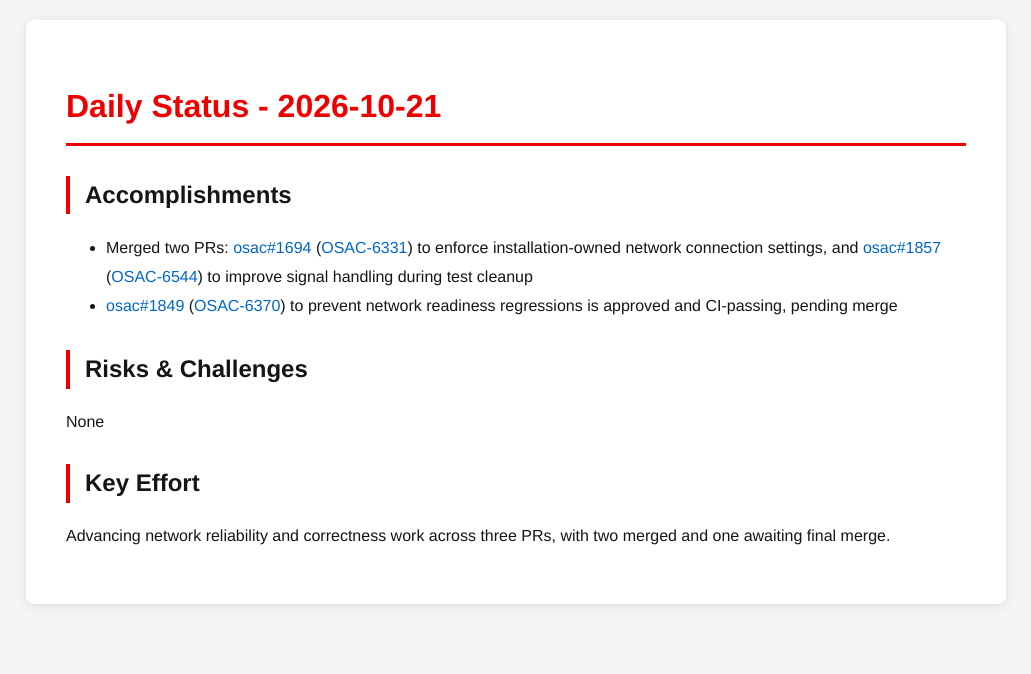
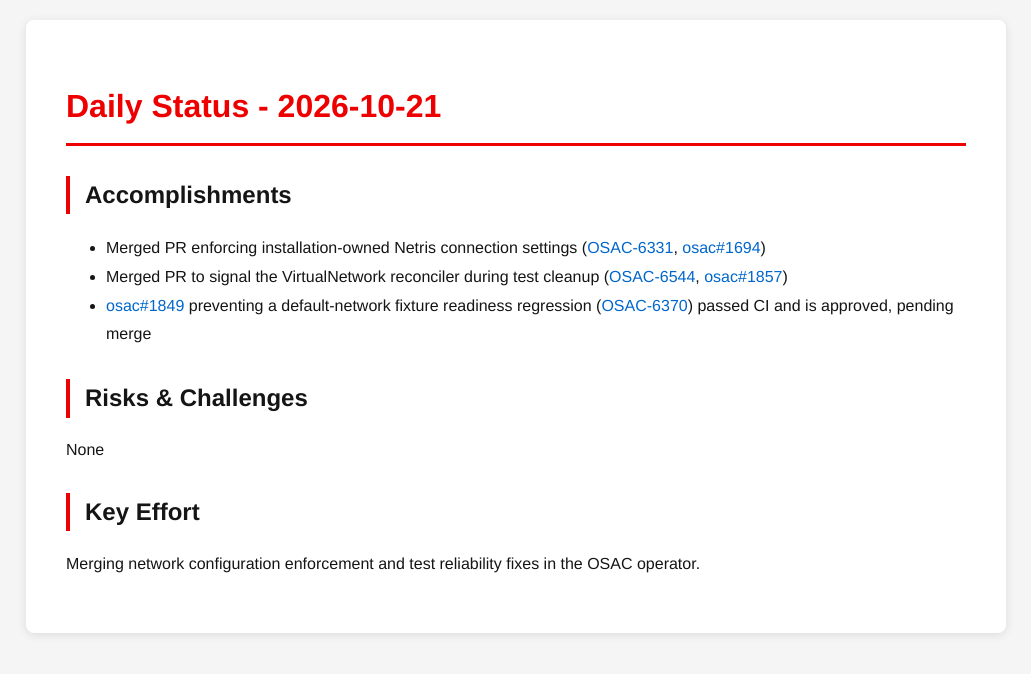
Before and after one commit to tzvatot/daily-status, a Jekyll site: the page built from 2026-10-21.md, in a window 1280 px wide. Shown: the top 674 px of the page, without its empty margins (124-1155 px from the left). Built offline with Jekyll 4.4.1, drawn with Linux system fonts in a browser that asks for light colours.

Commit message:
Daily status update - 2026-10-21

```diff
--- a/2026-10-21.md
+++ b/2026-10-21.md
@@ -7,11 +7,12 @@
 # Daily Status - 2026-10-21
 
 ## Accomplishments
-- Merged two PRs: [osac#1694](https://github.com/osac-project/osac/pull/1694) ([OSAC-6331](https://redhat.atlassian.net/browse/OSAC-6331)) to enforce installation-owned network connection settings, and [osac#1857](https://github.com/osac-project/osac/pull/1857) ([OSAC-6544](https://redhat.atlassian.net/browse/OSAC-6544)) to improve signal handling during test cleanup
-- [osac#1849](https://github.com/osac-project/osac/pull/1849) ([OSAC-6370](https://redhat.atlassian.net/browse/OSAC-6370)) to prevent network readiness regressions is approved and CI-passing, pending merge
+- Merged PR enforcing installation-owned Netris connection settings ([OSAC-6331](https://redhat.atlassian.net/browse/OSAC-6331), [osac#1694](https://github.com/osac-project/osac/pull/1694))
+- Merged PR to signal the VirtualNetwork reconciler during test cleanup ([OSAC-6544](https://redhat.atlassian.net/browse/OSAC-6544), [osac#1857](https://github.com/osac-project/osac/pull/1857))
+- [osac#1849](https://github.com/osac-project/osac/pull/1849) preventing a default-network fixture readiness regression ([OSAC-6370](https://redhat.atlassian.net/browse/OSAC-6370)) passed CI and is approved, pending merge
 
 ## Risks & Challenges
 None
 
 ## Key Effort
-Advancing network reliability and correctness work across three PRs, with two merged and one awaiting final merge.
+Merging network configuration enforcement and test reliability fixes in the OSAC operator.
```
